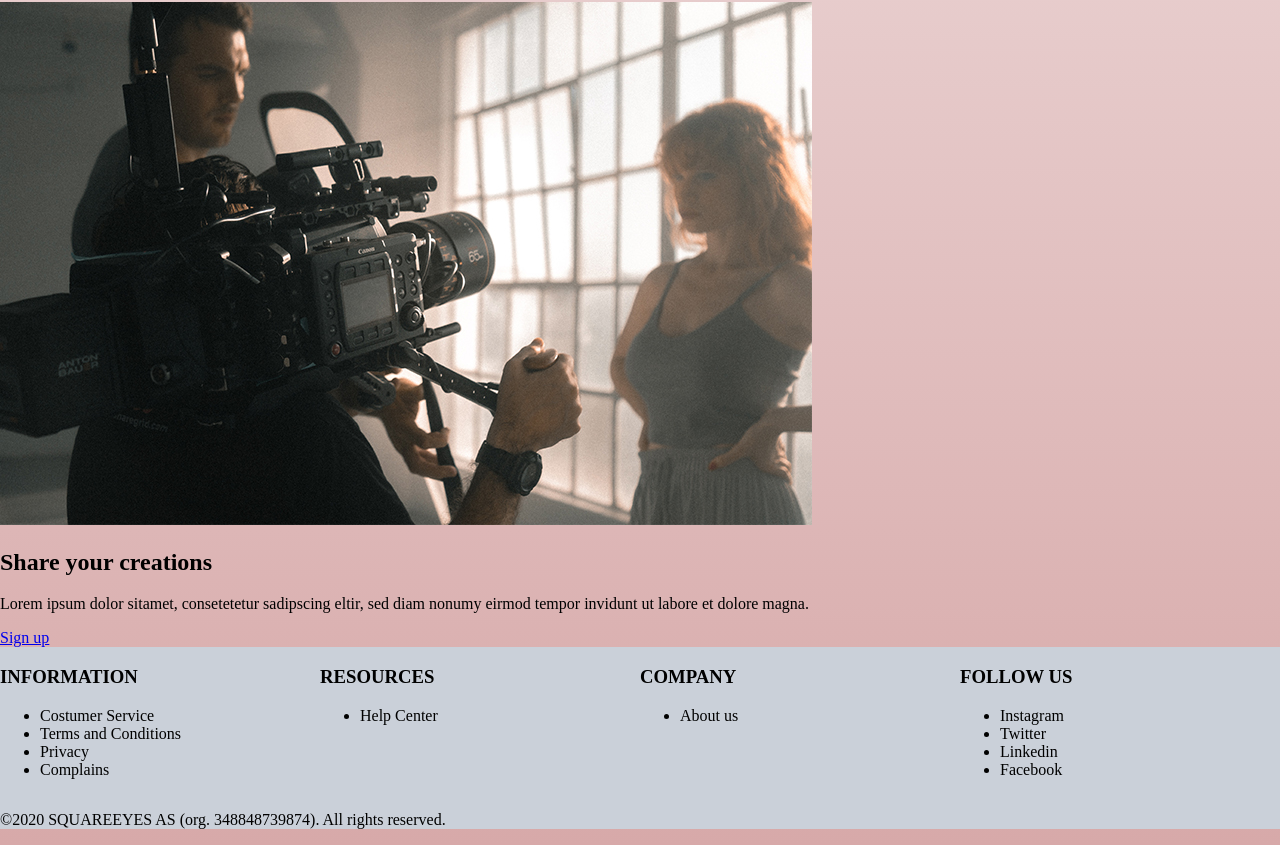
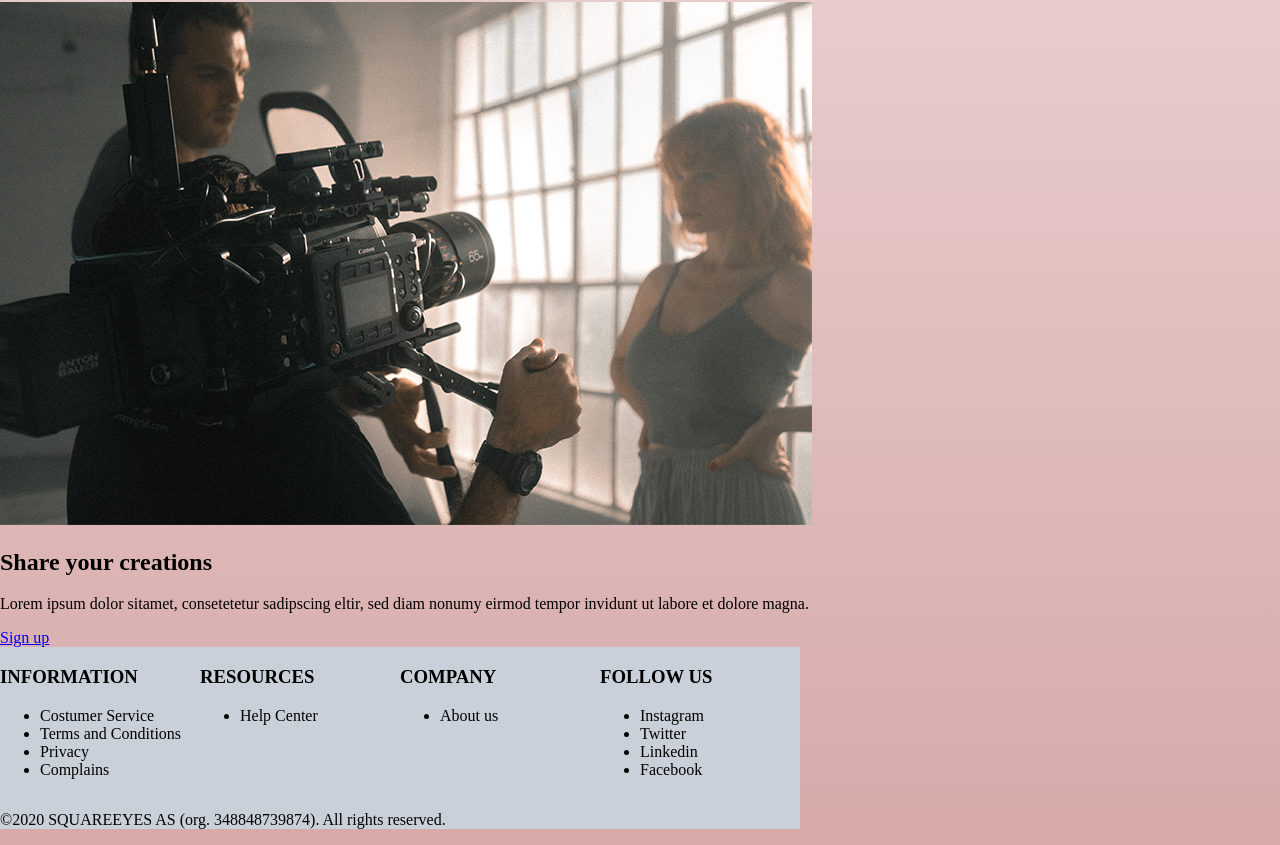
Before and after one commit to BlixDyrseth/Testing, a plain HTML site: page index.html in a window 1280 px wide. Shown: the part 1489-2334 px from the top of the page. Drawn offline with Linux system fonts and the light colour scheme; a web font is replaced by a local one.

Commit message:
Update styles.css

```diff
--- a/css/styles.css
+++ b/css/styles.css
@@ -23,7 +23,9 @@ header {
     }
 footer {
     background-color: #CAD0D9;
-    margin: 0;
+    margin-left: 0 auto;
+    margin-right: 0 auto;
+    max-width: 800px;
 }
     .footer {
         display: flex;
```
